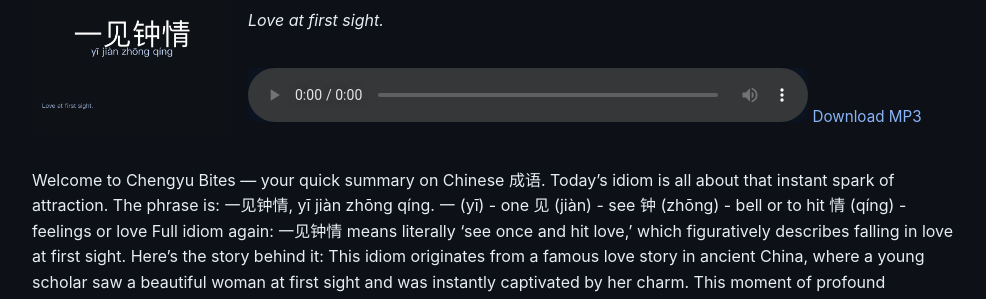
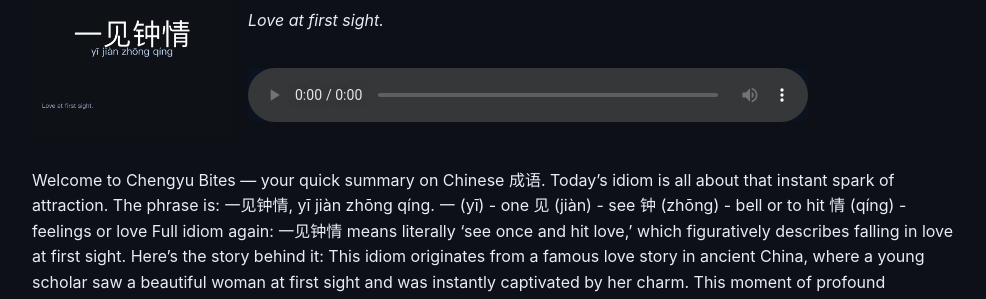
Before and after one commit to kohlenberg/chengyudaily, a Jekyll site: the page built from _posts/2025-08-21-yi-jia-n-zho-ng-qi-ng.md, in a window 1280 px wide. Shown: the part 190-489 px from the top of the page, without its empty margins (144-1130 px from the left). Built offline with Jekyll 4.4.1, drawn with Linux system fonts in a browser that asks for light colours.

Commit message:
Update post.html

```diff
--- a/_layouts/post.html
+++ b/_layouts/post.html
@@ -20,7 +20,6 @@
       <audio controls preload="metadata" playsinline>
         <source src="{{ page.audio_url | relative_url }}" type="audio/mpeg">
       </audio>
-      <a class="episode-download" href="{{ page.audio_url | absolute_url }}" download>Download MP3</a>
     </div>
   {% endif %}
 </article>
```
